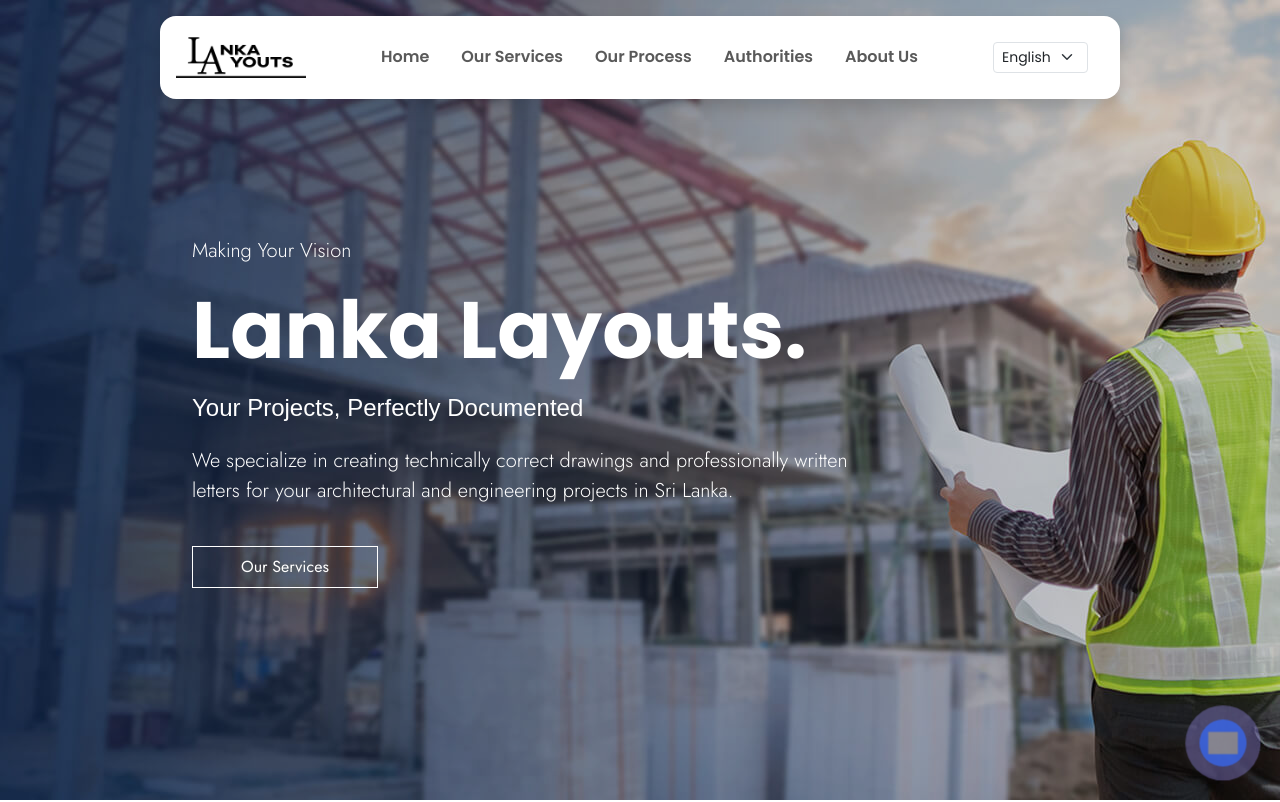
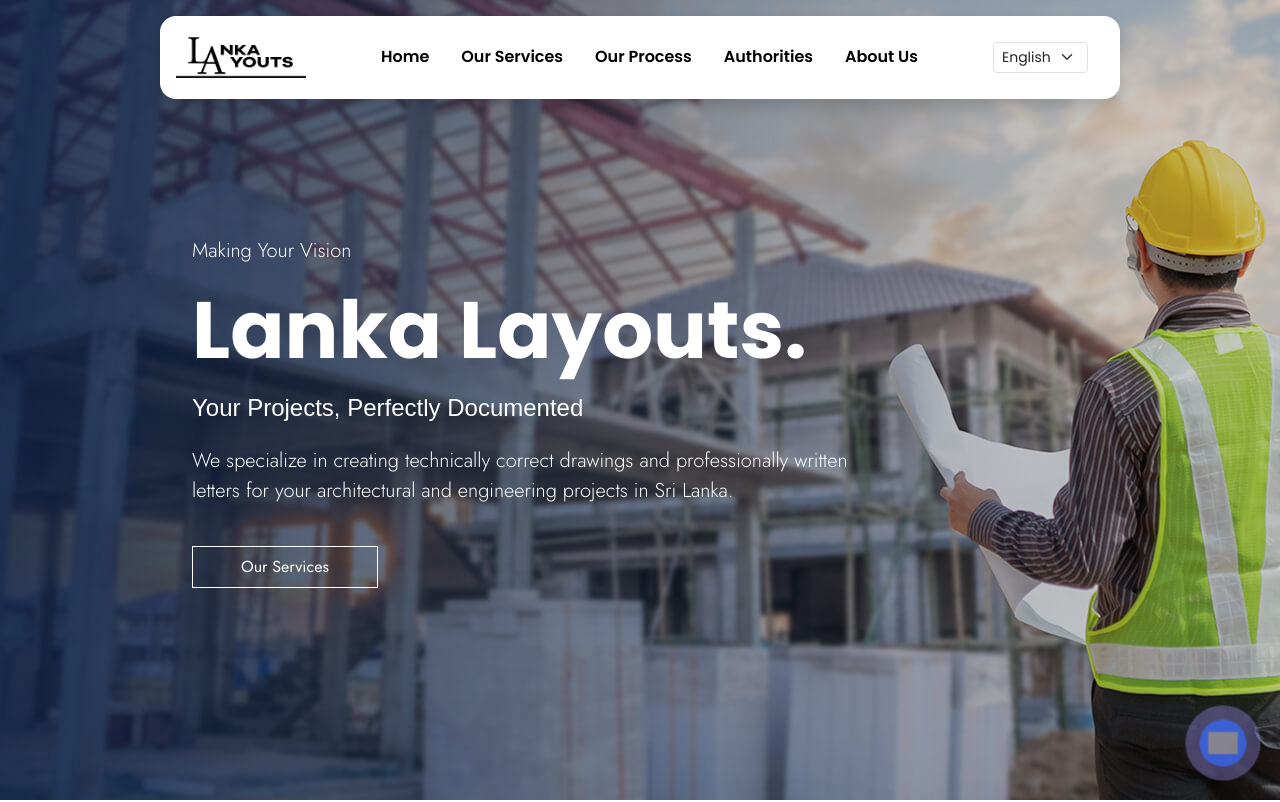
Before and after one commit to dev-kalindu/lanka_layouts, a React (Vite) app: page / in a window 1280 px wide. Shown: the top 802 px of the page. Built offline with nearby package versions, Linux system fonts and the light colour scheme; grey boxes are pictures that could not be loaded; a web font is replaced by a local one.

Commit message:
nav link color change

```diff
--- a/src/Layouts/Navbar.jsx
+++ b/src/Layouts/Navbar.jsx
@@ -39,19 +39,19 @@ function Navbar() {
           >
             <ul className="navbar-nav ms-auto align-items-center">
               <li className="nav-item me-3">
-                <a href="" className="nav-link fw-semibold"> Home</a>
+                <a href="" className="nav-link fw-semibold text-black"> Home</a>
               </li>
               <li className="nav-item me-3">
-                <a href="" className="nav-link fw-semibold"> Our Services</a>
+                <a href="" className="nav-link fw-semibold text-black"> Our Services</a>
               </li>
               <li className="nav-item me-3">
-                <a href="" className="nav-link fw-semibold"> Our Process</a>
+                <a href="" className="nav-link fw-semibold text-black"> Our Process</a>
               </li>
               <li className="nav-item me-3">
-                <a href="" className="nav-link fw-semibold"> Authorities</a>
+                <a href="" className="nav-link fw-semibold text-black"> Authorities</a>
               </li>
               <li className="nav-item me-3">
-                <a href="" className="nav-link fw-semibold"> About Us</a>
+                <a href="" className="nav-link fw-semibold text-black"> About Us</a>
               </li>
             </ul>
             <ul className="navbar-nav ms-auto align-items-center">
```
Also changed, not shown: 1 other file (tests, documents, lock files or other folders).
